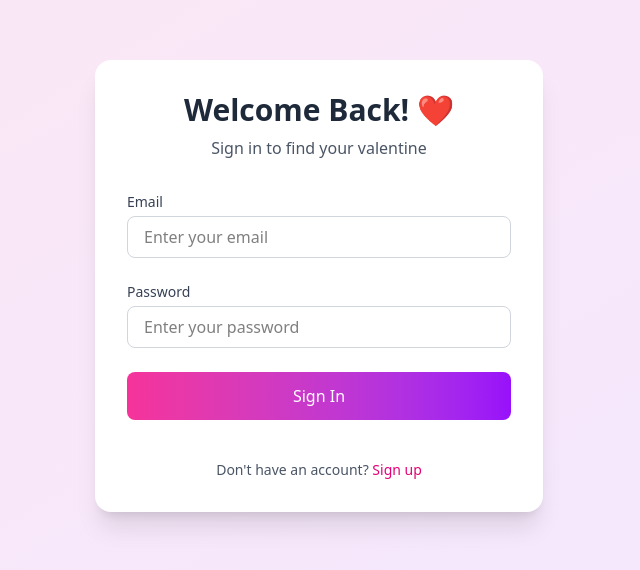
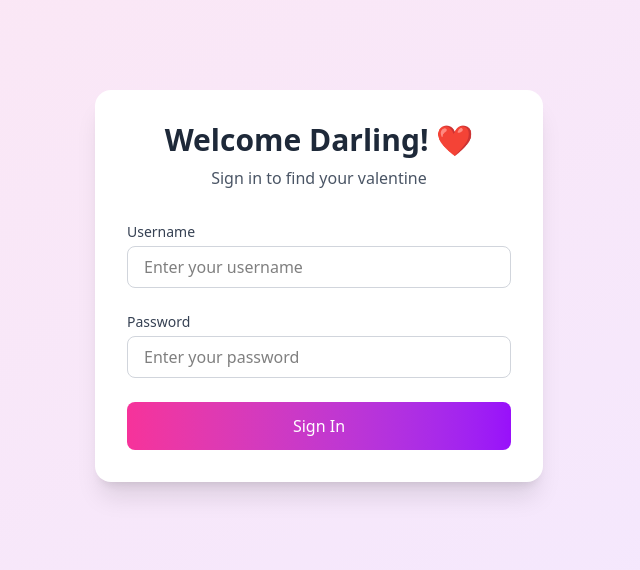
Before and after one commit to alex-away/mit-valentines, a React (Vite) app in the folder frontend/: page /login in a window 1280 px wide. Shown: the part 114-684 px from the top of the page, without its empty margins (321-961 px from the left). Built offline with nearby package versions, Linux system fonts and the light colour scheme; no server answers.

Commit message:
Update LoginForm: Switch to username-based login and simplify authentication flow

```diff
--- a/frontend/src/components/LoginForm.jsx
+++ b/frontend/src/components/LoginForm.jsx
@@ -4,7 +4,7 @@ import { useNavigate } from 'react-router-dom';
 const LoginForm = () => {
     const navigate = useNavigate();
     const [formData, setFormData] = useState({
-        email: '',
+        username: '',
         password: ''
     });
     const [error, setError] = useState('');
@@ -33,24 +33,16 @@ const LoginForm = () => {
 
             const data = await response.json();
 
-            if (!response.ok) {
-                throw new Error(data.message || 'Login failed');
+            if (data.status === 200) {
+                // Store auth data in localStorage
+                localStorage.setItem('token', data.token);
+                localStorage.setItem('userId', data.userId);
+
+                console.log('Login successful');
+                navigate('/');
+            } else {
+                throw new Error(data.message || 'Invalid credentials');
             }
-
-            // Store both userId and token in localStorage
-            localStorage.setItem('userId', data.userId);
-            localStorage.setItem('token', data.token);
-
-            // Set the token in Authorization header for future requests
-            if (data.token) {
-                localStorage.setItem('token', data.token);
-                // You can set up an axios instance with the token here if using axios
-            }
-
-            console.log('Logged in successfully');
-
-            // Redirect to home page after successful login
-            navigate('/');
 
         } catch (error) {
             setError(error.message || 'An error occurred during login');
@@ -66,7 +58,7 @@ const LoginForm = () => {
                 <div className="max-w-md mx-auto">
                     <div className="bg-white rounded-2xl shadow-xl p-8 transform transition-all hover:scale-[1.02]">
                         <div className="text-center mb-8">
-                            <h2 className="text-3xl font-bold text-gray-800 mb-2">Welcome Back! ❤️</h2>
+                            <h2 className="text-3xl font-bold text-gray-800 mb-2">Welcome Darling! ❤️</h2>
                             <p className="text-gray-600">Sign in to find your valentine</p>
                         </div>
 
@@ -78,17 +70,17 @@ const LoginForm = () => {
 
                         <form onSubmit={handleSubmit} className="space-y-6">
                             <div>
-                                <label htmlFor="email" className="block text-sm font-medium text-gray-700 mb-1">
-                                    Email
+                                <label htmlFor="username" className="block text-sm font-medium text-gray-700 mb-1">
+                                    Username
                                 </label>
                                 <input
-                                    type="email"
-                                    name="email"
-                                    id="email"
-                                    value={formData.email}
+                                    type="text"
+                                    name="username"
+                                    id="username"
+                                    value={formData.username}
                                     required
                                     className="w-full px-4 py-2 border border-gray-300 rounded-lg focus:ring-2 focus:ring-pink-500 focus:border-pink-500 transition-colors"
-                                    placeholder="Enter your email"
+                                    placeholder="Enter your username"
                                     onChange={handleChange}
                                 />
                             </div>
@@ -118,18 +110,6 @@ const LoginForm = () => {
                             >
                                 {isLoading ? 'Signing In...' : 'Sign In'}
                             </button>
-
-                            <div className="text-center mt-4">
-                                <p className="text-sm text-gray-600">
-                                    Don't have an account?{' '}
-                                    <button
-                                        onClick={() => navigate('/signup')}
-                                        className="text-pink-600 hover:text-pink-700 font-medium"
-                                    >
-                                        Sign up
-                                    </button>
-                                </p>
-                            </div>
                         </form>
                     </div>
                 </div>
```
